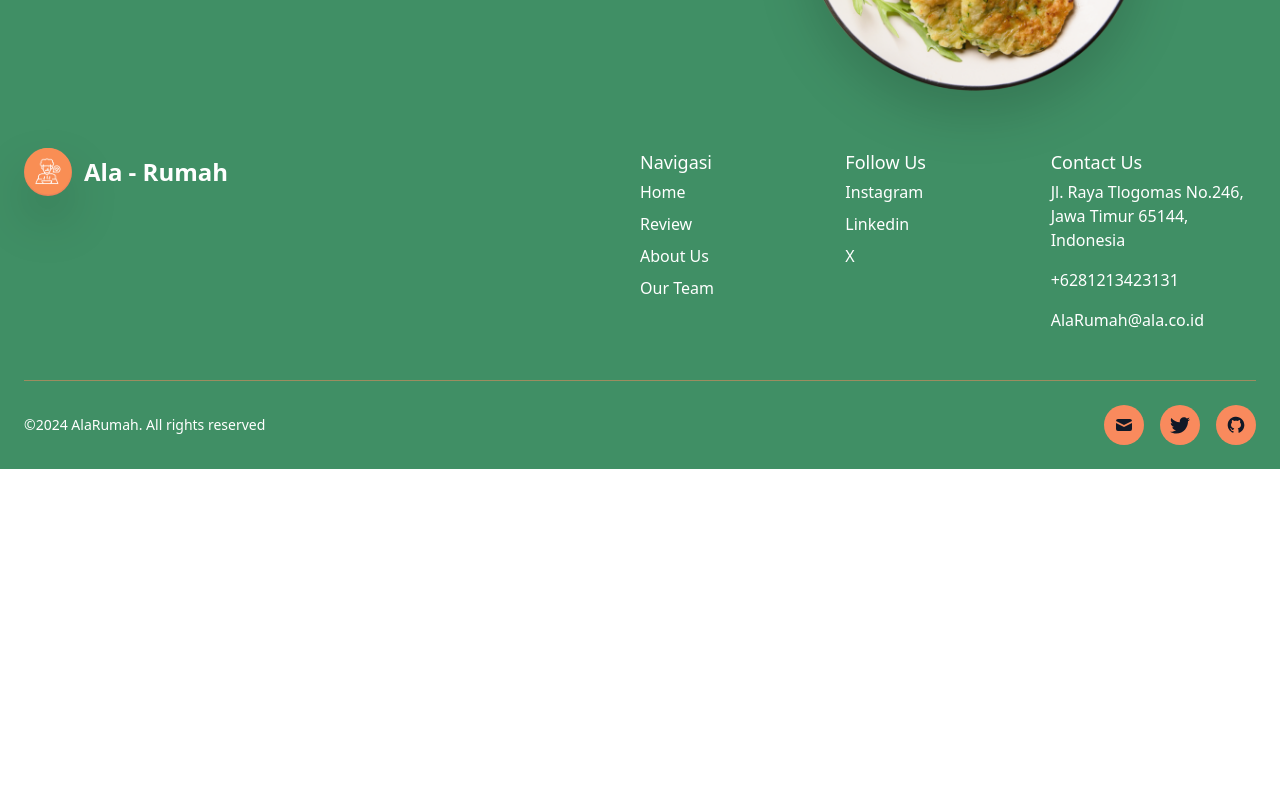
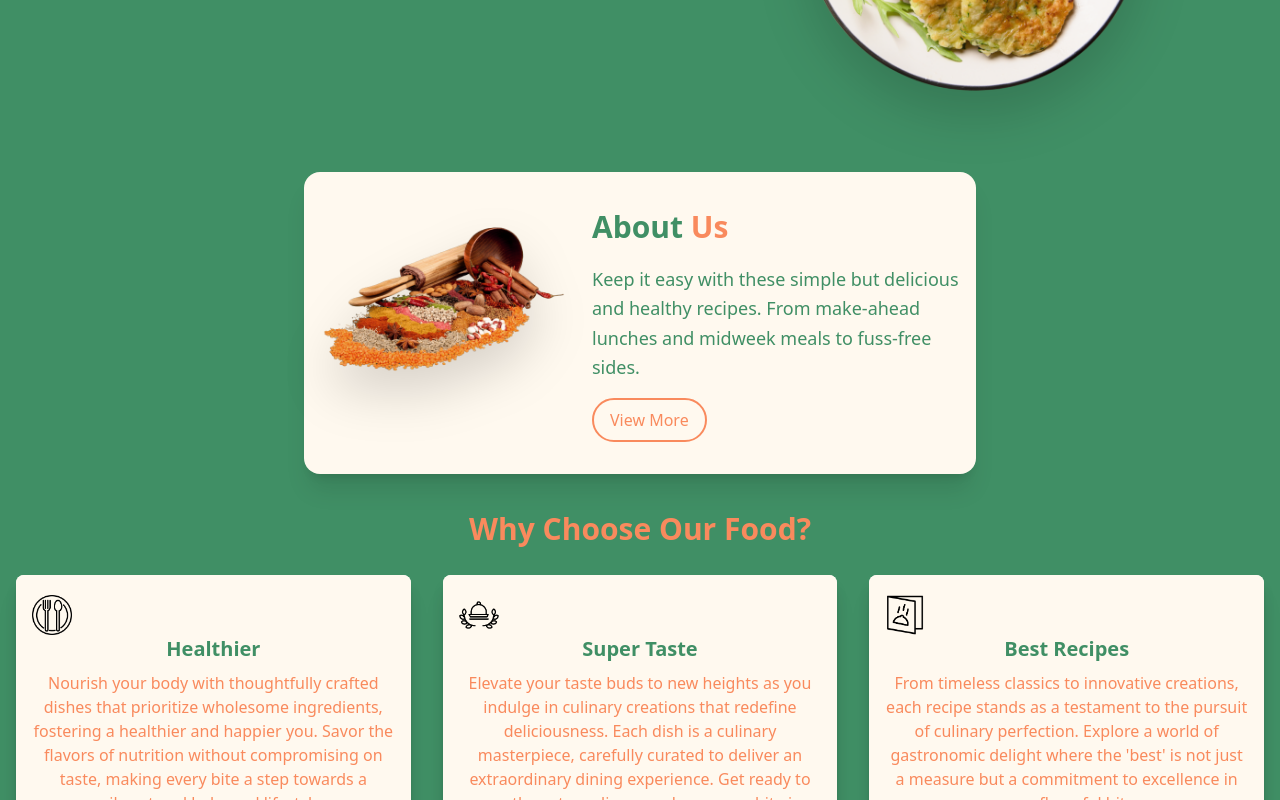
Before and after one commit to GeraldiNathan/ReactLaravel-FP, a React (Create React App) app: page /home in a window 1280 px wide. Shown: the part 1800-2600 px from the top of the page. Before the commit the page ends 2269 px from the top, so only its background shows below. Built offline with nearby package versions, Linux system fonts and the light colour scheme.

Commit message:
feat(HomePage) : add about us component

```diff
--- a/src/pages/Home.jsx
+++ b/src/pages/Home.jsx
@@ -2,13 +2,14 @@ import React from "react";
 import HomeComponent from "../components/HomeComponents";
 import Navbar from "../components/NavbarComponents";
 import FooterComponent from "../components/FooterComponent";
+import AboutUsComponent from "../components/AboutUsComponent";
 
 function Home() {
   return (
     <>
       <Navbar />
-
       <HomeComponent />
+      <AboutUsComponent />
       <FooterComponent />
     </>
   );
```
